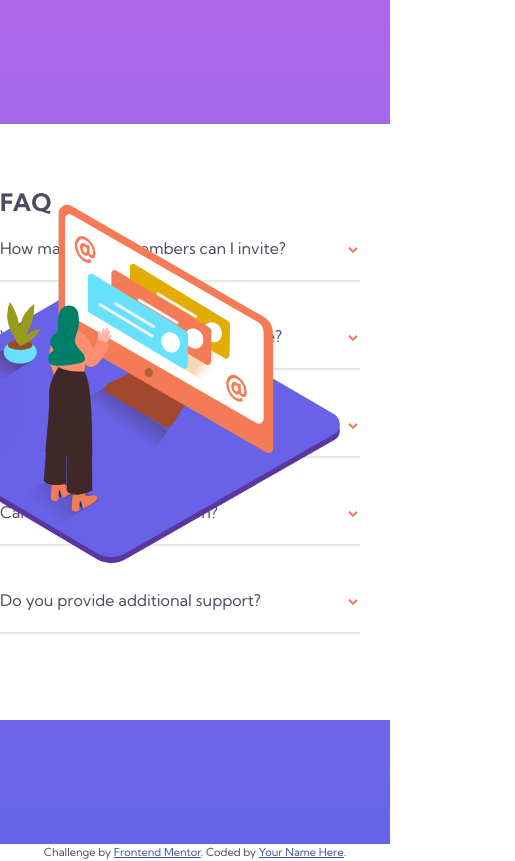
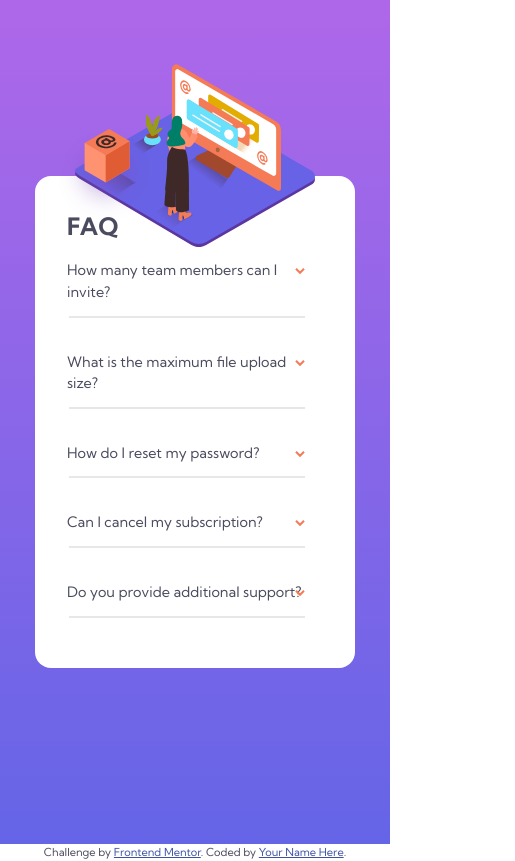
Before and after one commit to sil3ntr/fem-faq-accordian-card, a plain HTML site: page index.html in a window 390 px wide. Shown: the whole page, 515 px wide, since content can reach past the window. Drawn offline with Linux system fonts and the light colour scheme.

Commit message:
added media query to display the card like the design for the mobile view

```diff
--- a/styles.css
+++ b/styles.css
@@ -77,30 +77,14 @@ hr {
   border: 1px solid var(--light-grayish-blue);
 }
 
-@media screen and (max-width: 900px) {
 
-  .card {
-    display: flex;
-    flex-direction: column;
-  }
-
-  .box-illustration{
-    position: absolute;
-    top: -10rem;
-  }
-
-  .woman-illustration {
-    position: absolute;
-    top: -10rem;
-  }
-}
 
 .card {
   display: flex;
   background-color: #fff;
-  max-width: 70rem;
+  max-width: 60rem;
   border-radius: 1rem;
-  padding-right: 30px
+  padding-right: 1rem;
 }
 
 .graphics {
@@ -129,13 +113,13 @@ hr {
 }
 
 .accordion {
-  width: 30rem;
-  padding: 60px;
+  max-width: 30rem;
+  padding: 2rem;
 }
 
 .content {
   color: var(--dark-grayish-blue);
-  font-size: 0.9rem;
+  font-size: 0.9em;
 }
 
 .label {
@@ -150,7 +134,7 @@ hr {
 .accordion .label::before {
   content: url('./images/icon-arrow-down.svg');
   position: absolute;
-  font-size: 1rem;
+  font-size: 1em;
   top: 0%;
   right: 2px;
 }
@@ -158,14 +142,14 @@ hr {
 .accordion .container.active .label::before {
   content: url('./images/icon-arrow-down.svg');
   position: absolute;
-  font-size: 1rem;
+  font-size: 1em;
   right: 2px;
   transform: rotate(180deg);
 }
 
 .accordion .label {
     position: relative;
-    font-size: 1rem;
+    font-size: 1.2em;
     cursor: pointer;
 }
 
@@ -188,5 +172,42 @@ hr {
 
 }
 
+
+@media screen and (max-width: 900px) {
+
+  .card {
+    display: flex;
+    flex-direction: column;
+  }
+  .graphics {
+    position: relative;
+  }
+
+  .box-illustration{
+    position: absolute;
+    max-width: 20%;
+    top: -3rem;
+    left: 1.5rem;
+    z-index: 2;
+
+  }
+
+  .woman-illustration {
+    position: absolute;
+    max-width: 50%;
+    top: -7rem;
+    left: 2.5rem;
+    z-index: 1;
+
+  }
+  .card {
+    max-width: 20rem;
+  }
+  .line {
+    padding: 2px;
+  }
+
+}
+
 .attribution { font-size: 11px; text-align: center; }
 .attribution a { color: hsl(228, 45%, 44%); }
```
